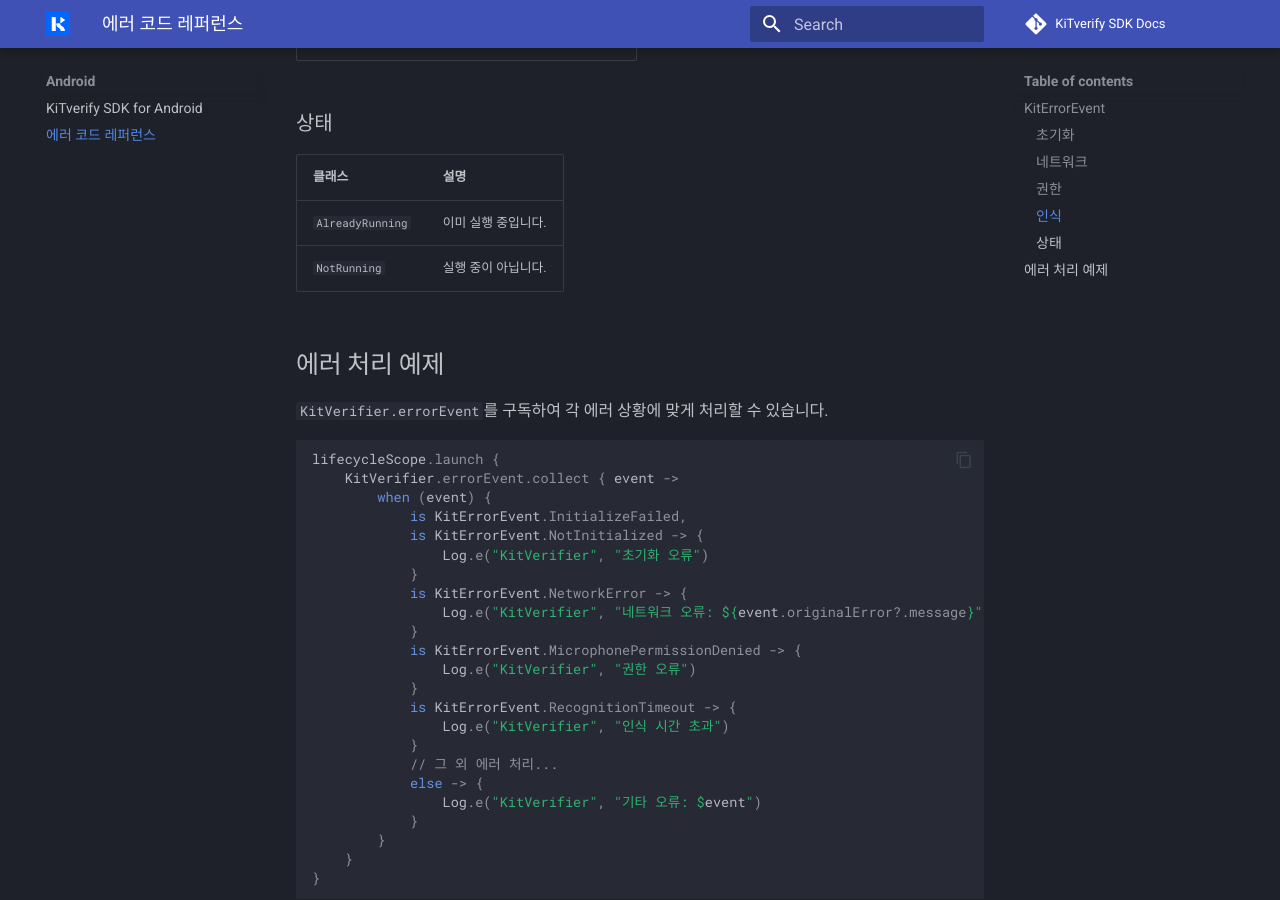
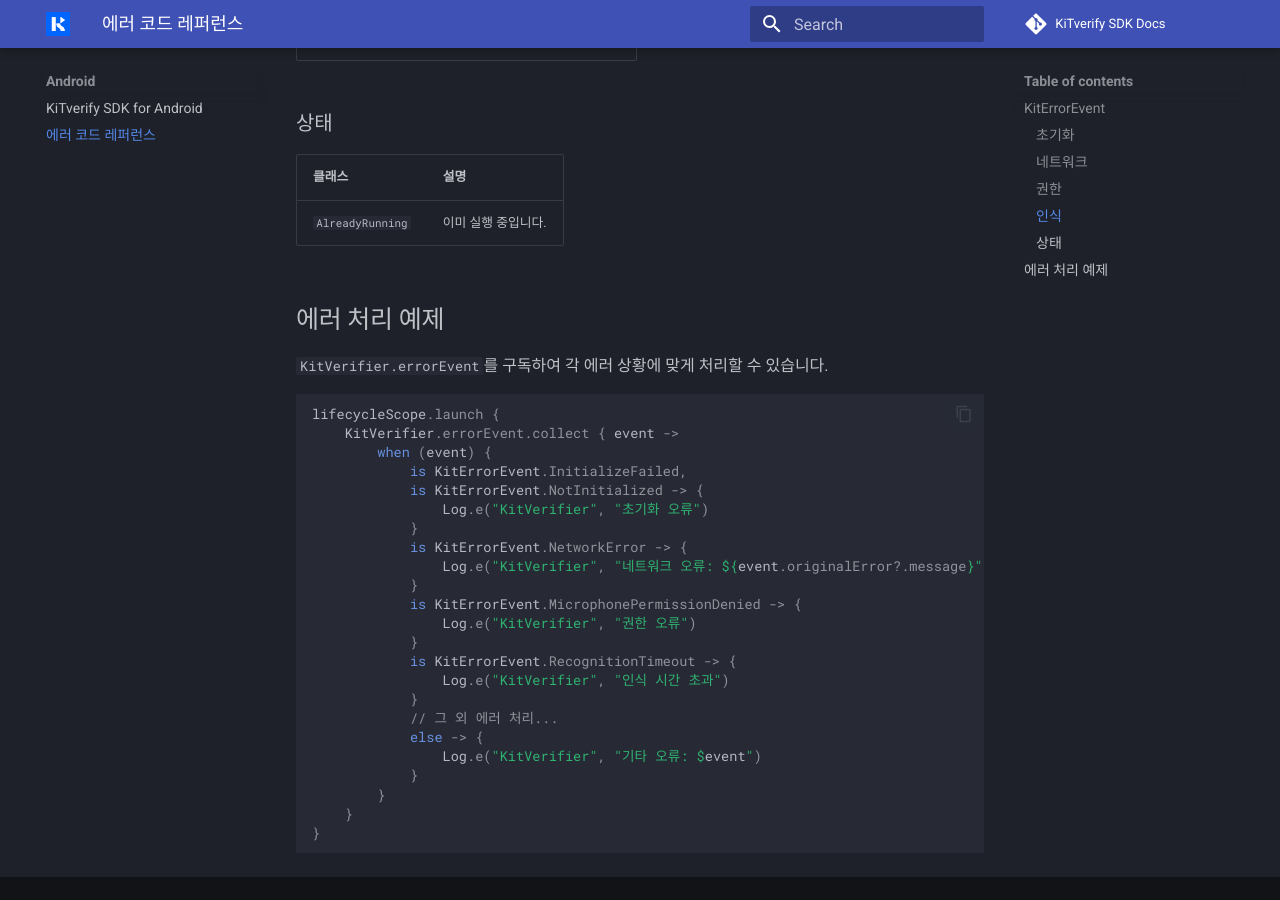
Before and after one commit to kitbetter-web/kit-verify-sdk-docs, an MkDocs documentation site: the page built from docs/Android/error-code.md, in a window 1280 px wide and 900 px high, scrolled down 1223 px. Built offline with MkDocs 1.6.1 and Material for MkDocs 9.7.7, drawn with Linux system fonts in a browser that asks for light colours; comment, search, counter and statistics services are not loaded.

Commit message:
android mkdocs 에러 코드 수정

```diff
--- a/docs/Android/error-code.md
+++ b/docs/Android/error-code.md
@@ -38,7 +38,6 @@ KiTverify SDK 사용 중 `KitVerifier.errorEvent` Flow를 통해 수신할 수
 | 클래스 | 설명 |
 |--------|------|
 | `AlreadyRunning` | 이미 실행 중입니다. |
-| `NotRunning` | 실행 중이 아닙니다. |
 
 ## 에러 처리 예제
 
```
